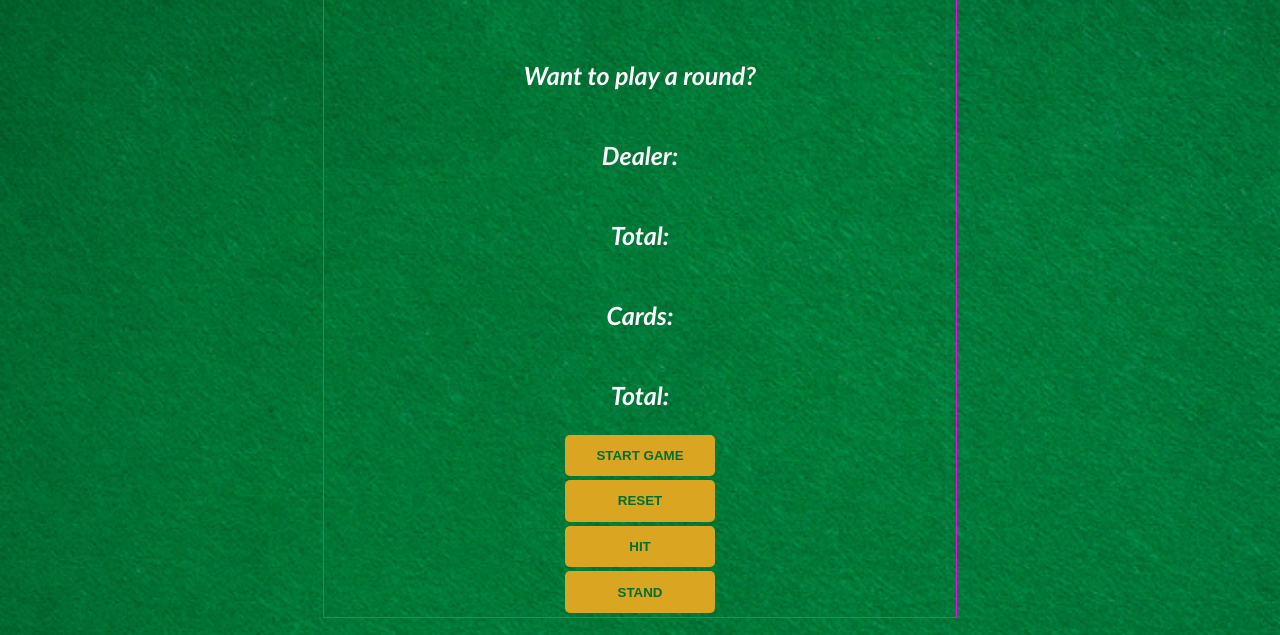
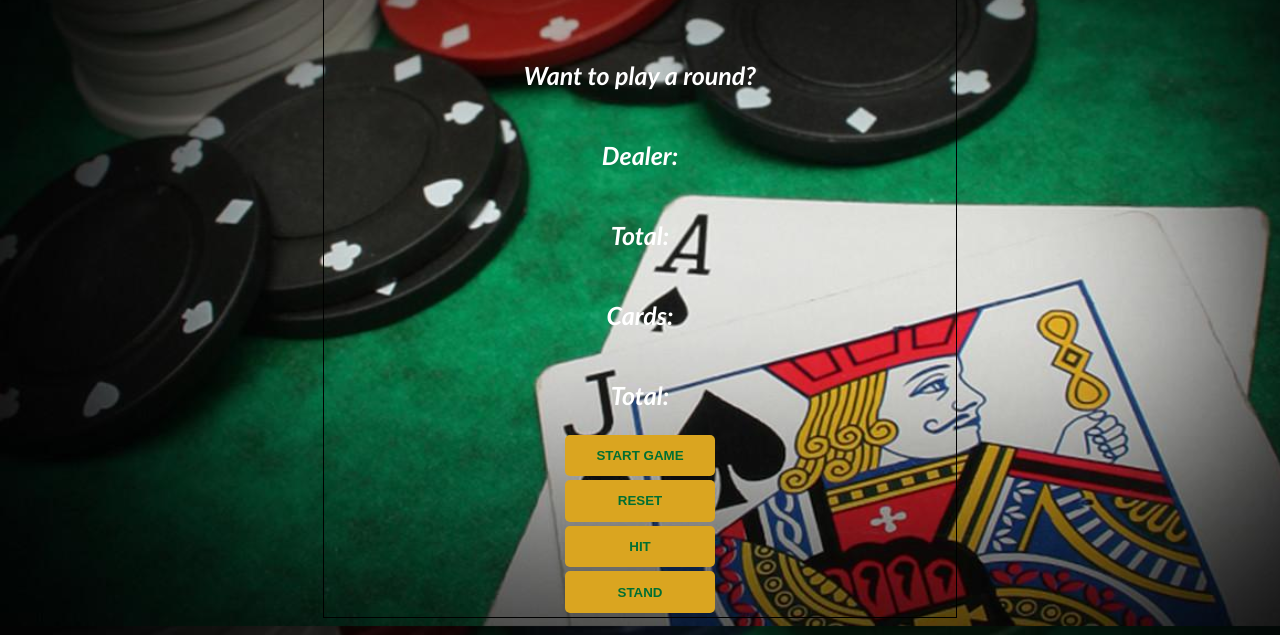
Before and after one commit to aldojack/blackjack, a plain HTML site: page index.html in a window 1280 px wide. Shown: the part 165-800 px from the top of the page. Drawn offline with Linux system fonts and the light colour scheme.

Commit message:
Made some background changes for testing

```diff
--- a/index.js
+++ b/index.js
@@ -142,11 +142,10 @@ function checkCards(cardsTotal){
 }
 
 function checkWinner(player, dealer){
-    //18 < 23 & 23 <= 21 = false
+
     if((dealer > player) && (dealer <= blackJack)){
         message = "Dealer Wins!";
     }
-    //18 > 23 & 18 <= 21 = false
     else if(player === dealer){
         message = "Draw";
     }
--- a/styles.css
+++ b/styles.css
@@ -3,7 +3,7 @@ html{
 }
 
 body{
-    background-image:url("./images/table.png");
+    background-image:url("./images/table1.jpg");
     background-size: cover;
     font-family: 'Trebuchet MS', 'Lucida Sans Unicode', 'Lucida Grande', 'Lucida Sans', Arial, sans-serif;
 }
@@ -22,7 +22,7 @@ p{
     width: 50%;
     margin: 0 auto;
     text-align: center;
-    border: 1px solid magenta;
+    border: 1px solid black;
 }
 
 .container-flex{
```
Also changed, not shown: images/table1.jpg (added).
